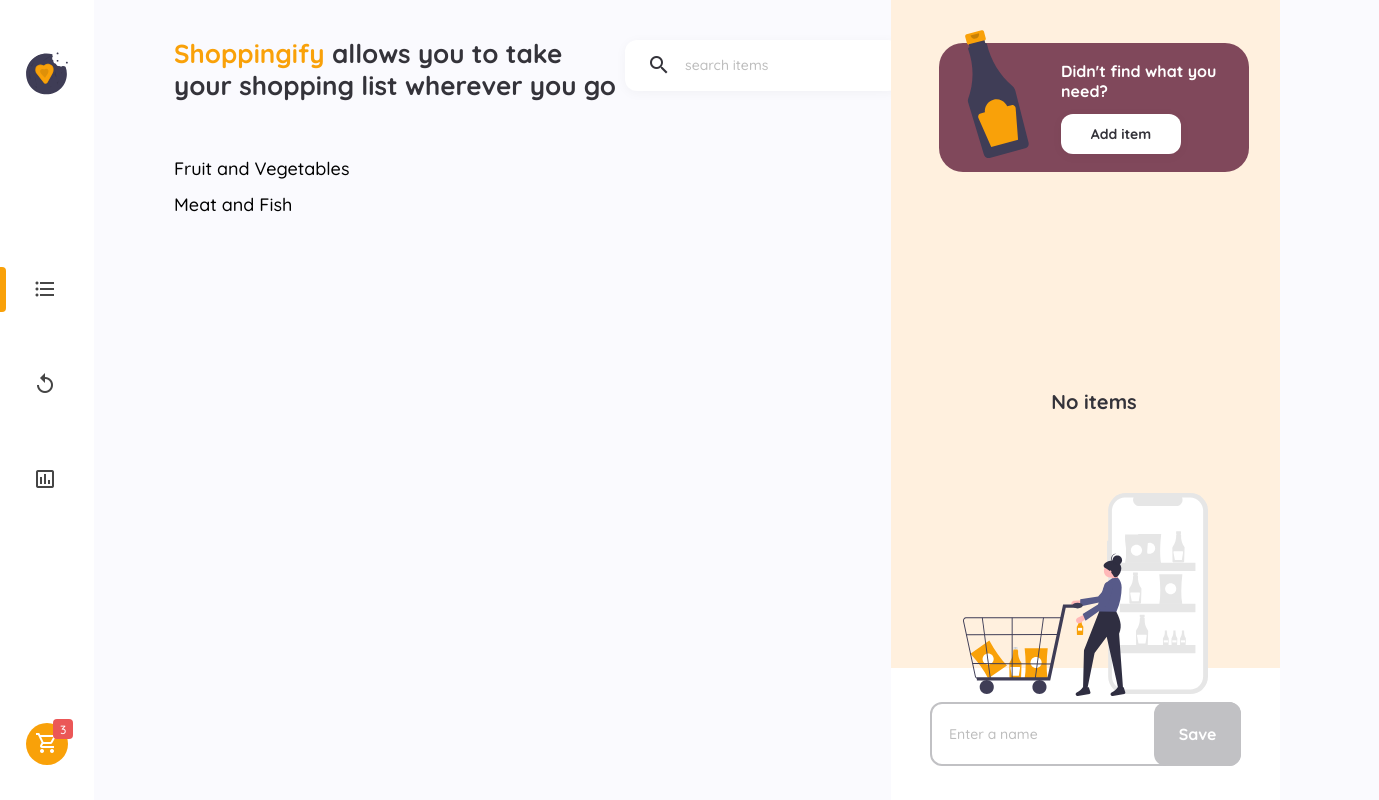
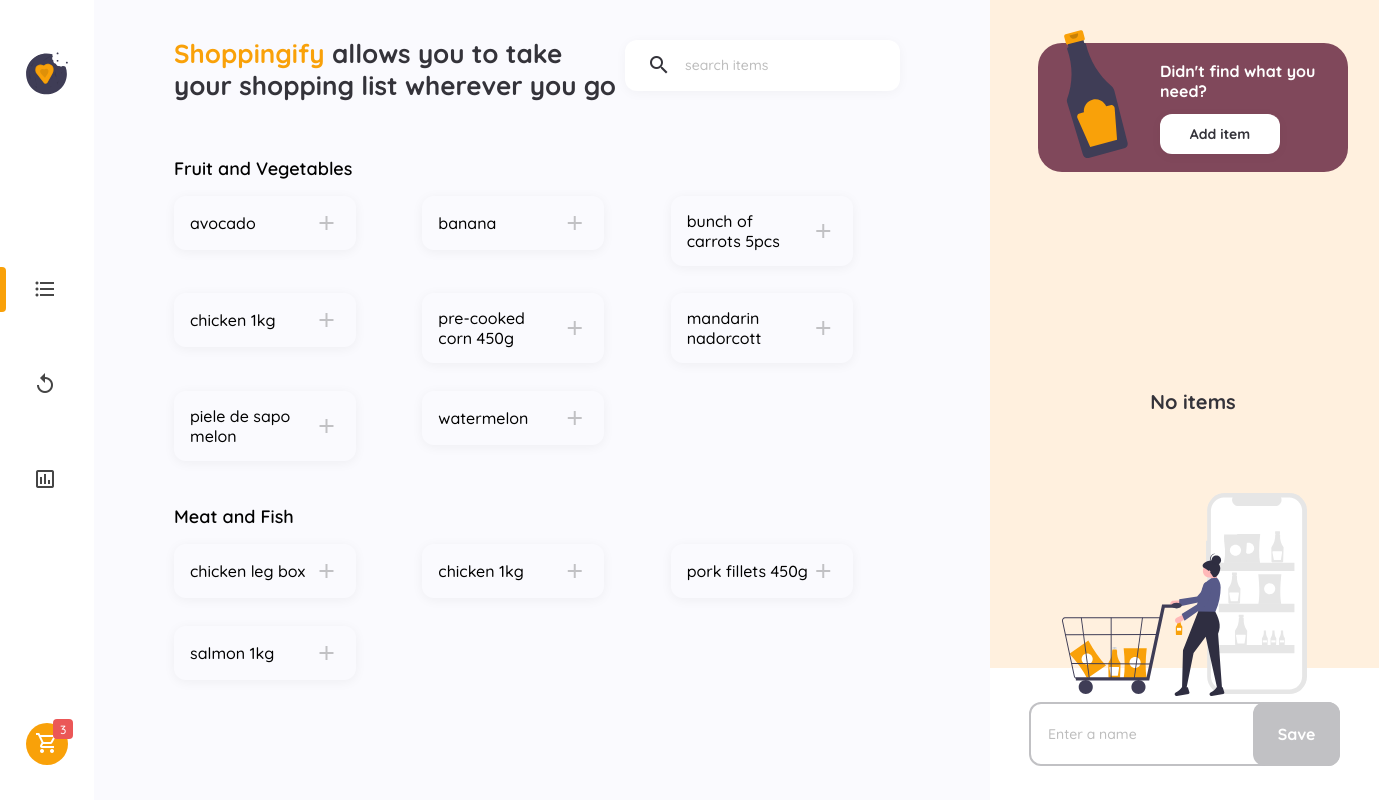
Before and after one commit to LoganSorensen/shopping-list-fe, a React (Create React App) app: page / in a window 1280 px wide. Shown: the whole page, 1379 px wide, since content can reach past the window. Built offline with nearby package versions, Linux system fonts and the light colour scheme.

Commit message:
built item component, rendering items and their categories

```diff
--- a/public/index.html
+++ b/public/index.html
@@ -25,7 +25,7 @@
       Learn how to configure a non-root public URL by running `npm run build`.
     -->
     <link rel="preconnect" href="https://fonts.gstatic.com">
-<link href="https://fonts.googleapis.com/css2?family=Quicksand:wght@500;700&display=swap" rel="stylesheet">
+<link href="https://fonts.googleapis.com/css2?family=Quicksand:wght@500;600;700&display=swap" rel="stylesheet">
     <link href="https://fonts.googleapis.com/icon?family=Material+Icons|Material+Icons+Outlined"
       rel="stylesheet">
     <title>Shoppingify</title>
--- a/src/components/item.jsx
+++ b/src/components/item.jsx
@@ -1,10 +1,19 @@
-import React from 'react';
+import React from "react";
 
-const Item = ({item}) => {
-    console.log(item)
-    return (
-        <div className="item"></div>
-    )
-}
+const Item = ({ item }) => {
+//   console.log(item);
+
+    const getWidth = () => {
+       const viewport = document.querySelector('.viewport')
+       console.log(viewport.offsetWidth)
+    }
+
+  return (
+    <div className="item noselect" onClick={getWidth}>
+      {item.name}
+      <span className="material-icons">add</span>
+    </div>
+  );
+};
 
 export default Item;
--- a/src/components/itemsList.jsx
+++ b/src/components/itemsList.jsx
@@ -1,8 +1,9 @@
-import React from "react";
+import React, { useState, useEffect } from "react";
 
 import Item from "./item";
 
 const ItemsList = () => {
+  const [numberOfColumns, setNumberOfColumns] = useState(3);
   const data = [
     {
       category: "Fruit and Vegetables",
@@ -56,16 +57,37 @@
     },
   ];
 
+  const determineColumnWidth = () => {
+    const viewport = document.querySelector(".viewport");
+    const width = viewport.offsetWidth;
+    setNumberOfColumns(Math.round(width / 200 - 1));
+  };
+
+  // calculates the number of columns in the grid whenever the window is resized
+  let resizeTimeout;
+  window.addEventListener("resize", () => {
+    clearTimeout(resizeTimeout);
+    resizeTimeout = setTimeout(function () {
+      determineColumnWidth();
+    }, 500);
+  });
+
+  useEffect(() => {
+    determineColumnWidth();
+  }, []);
+
   return (
     <div className="items-list">
-      {data.map((data) => {
-        console.log(data.items);
+      {data.map((data, index) => {
         return (
-          <div className="category">
+          <div className="category" key={index}>
             <h3>{data.category}</h3>
-            <div className="items">
-              {data.items.map((item) => (
-                <Item item={item} />
+            <div
+              className="items"
+              style={{ gridTemplateColumns: `repeat(${numberOfColumns}, 1fr)` }}
+            >
+              {data.items.map((item, index) => (
+                <Item key={index} item={item} />
               ))}
             </div>
           </div>
--- a/src/styles/index.css
+++ b/src/styles/index.css
@@ -156,15 +156,15 @@
 .viewport {
   width: 100%;
   margin-left: 9.4rem;
-  margin-right: 38.9rem;
   padding: 2.77rem 9rem 0 8rem;
 }
 .sidebar {
-  position: fixed;
   top: 0;
   right: 0%;
   height: 100vh;
-  width: 38.9em;
+  max-height: 100vh;
+  min-width: 38.9rem;
+  max-width: 38.9rem;
 }
 .navigation {
   background-color: white;
@@ -379,7 +379,32 @@
 .items-page .item-search input::placeholder {
   color: #bdbdbd;
 }
+.items-list .category {
+  margin-bottom: 4.75rem;
+}
 .items-list .category h3 {
   font-size: 1.8rem;
   margin-bottom: 1.8rem;
+  font-weight: 600;
 }
+.items-list .items {
+  display: grid;
+  grid-auto-rows: minmax(50px, auto);
+  grid-gap: 1.9rem;
+  row-gap: 2.75rem;
+}
+.items-list .item {
+  align-self: start;
+  width: 18.2rem;
+  display: flex;
+  align-items: center;
+  justify-content: space-between;
+  font-size: 1.6rem;
+  line-height: 2rem;
+  padding: 1.5rem 1.75rem 1.5rem 1.6rem;
+  box-shadow: 0px 2px 12px rgba(0, 0, 0, 0.05);
+  border-radius: 12px;
+}
+.items-list .item span {
+  color: #c1c1c4;
+}
--- a/src/styles/less/global.less
+++ b/src/styles/less/global.less
@@ -35,14 +35,16 @@
 .viewport {
   width: 100%;
   margin-left: @nav-width;
-  margin-right: @sidebar-width;
+  // margin-right: @sidebar-width;
   padding: 2.77rem 9rem 0 8rem;
 }
 
 .sidebar {
-  position: fixed;
+  // position: fixed;
   top: 0;
   right: 0%;
   height: 100vh;
-  width: 38.9em;
+  max-height: 100vh;
+  min-width: @sidebar-width;
+  max-width: @sidebar-width;
 }
--- a/src/styles/less/items-list.less
+++ b/src/styles/less/items-list.less
@@ -1,8 +1,35 @@
 .items-list {
-    .category {
-        h3 {
-            font-size: 1.8rem;
-            margin-bottom: 1.8rem;
-        }
+  .category {
+    margin-bottom: 4.75rem;
+
+    h3 {
+      font-size: 1.8rem;
+      margin-bottom: 1.8rem;
+      font-weight: 600;
     }
+  }
+
+  .items {
+    display: grid;
+    grid-auto-rows: minmax(50px, auto);
+    grid-gap: 1.9rem;
+    row-gap: 2.75rem;
+  }
+
+  .item {
+    align-self: start;
+    width: 18.2rem;
+    display: flex;
+    align-items: center;
+    justify-content: space-between;
+    font-size: 1.6rem;
+    line-height: 2rem;
+    padding: 1.5rem 1.75rem 1.5rem 1.6rem;
+    box-shadow: 0px 2px 12px rgba(0, 0, 0, 0.05);
+    border-radius: 12px;
+
+    span {
+      color: #c1c1c4;
+    }
+  }
 }
```
